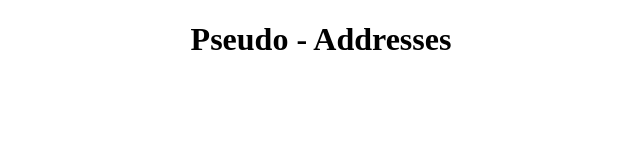
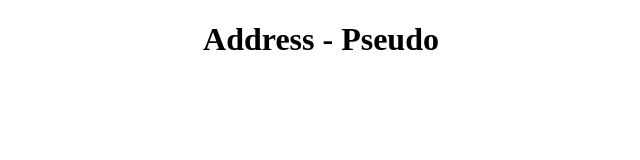
Before and after one commit to guillim/wallet2pseudo, a browser extension: page options.html in a window 1280 px wide. Shown: the whole page, without its empty margins (319-959 px from the left). Drawn offline with Linux system fonts and the light colour scheme.

Commit message:
Update options.html

```diff
--- a/options.html
+++ b/options.html
@@ -19,7 +19,7 @@
     </style>
   </head>
   <body>
-    <h1>Pseudo - Addresses</h1>
+    <h1>Address - Pseudo</h1>
     <div id="list"></div>
     <script src="options.js"></script>
   </body>
```
